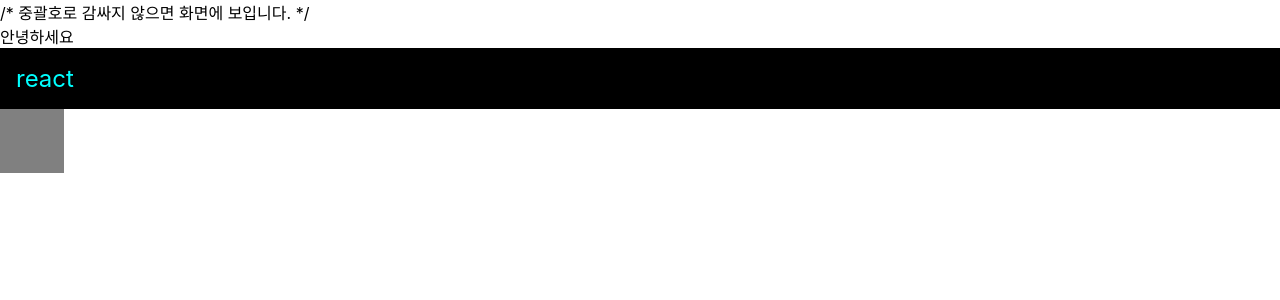
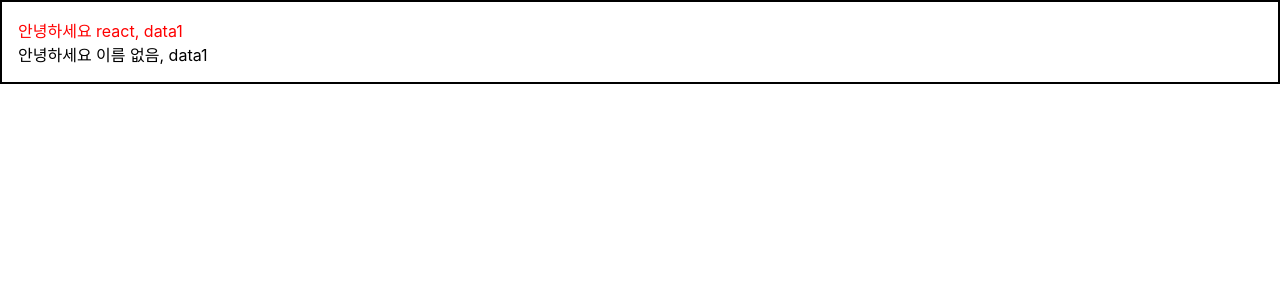
Before and after one commit to Sain-Tech/velopert-react-tutorial, a React (Create React App) app: page / in a window 1280 px wide. Shown: the top 300 px of the page. Built offline with nearby package versions, Linux system fonts and the light colour scheme.

Commit message:
튜토리얼 진행(20.01.02)
1-5 props 를 통해 컴포넌트에게 값 전달하기

```diff
--- a/src/App.js
+++ b/src/App.js
@@ -1,26 +1,13 @@
 import React from 'react';
 import Hello from './Hello';
-import './App.css';
+import Wrapper from './Wrapper';
 
 function App() {
-  const name = 'react';
-  const style = {
-    backgroundColor: 'black',
-    color: 'aqua',
-    fontSize: 24,
-    padding: '1rem'
-  }
-
   return (
-    <>
-      {/* 주석은 화면에 보이지 않습니다. */}
-      /* 중괄호로 감싸지 않으면 화면에 보입니다. */
-      <Hello
-        //열리는 태그 내부에서는 이렇게 주석을 작성할 수 있습니다.
-      />
-      <div style={style}>{name}</div>
-      <div className="gray-box"></div>
-    </>
+    <Wrapper>
+      <Hello name="react" color="red" />
+      <Hello />
+    </Wrapper>
   );
 }
 
--- a/src/Hello.js
+++ b/src/Hello.js
@@ -1,7 +1,12 @@
 import React from 'react';
 
-function Hello() {
-    return <div>안녕하세요</div>
+function Hello({color, name, data}) {
+    return <div style={{color}}>안녕하세요 {name}, {data}</div>
+}
+
+Hello.defaultProps = {
+    name: "이름 없음",
+    data: "data1"
 }
 
 export default Hello;
--- /dev/null
+++ b/src/Wrapper.js
@@ -0,0 +1,14 @@
+import React from 'react';
+
+function Wrapper({children}) {
+    const style = {
+        border: '2px solid black',
+        padding: '16px'
+    };
+
+    return (
+        <div style={style}>{children}</div>
+    );
+}
+
+export default Wrapper;
```
